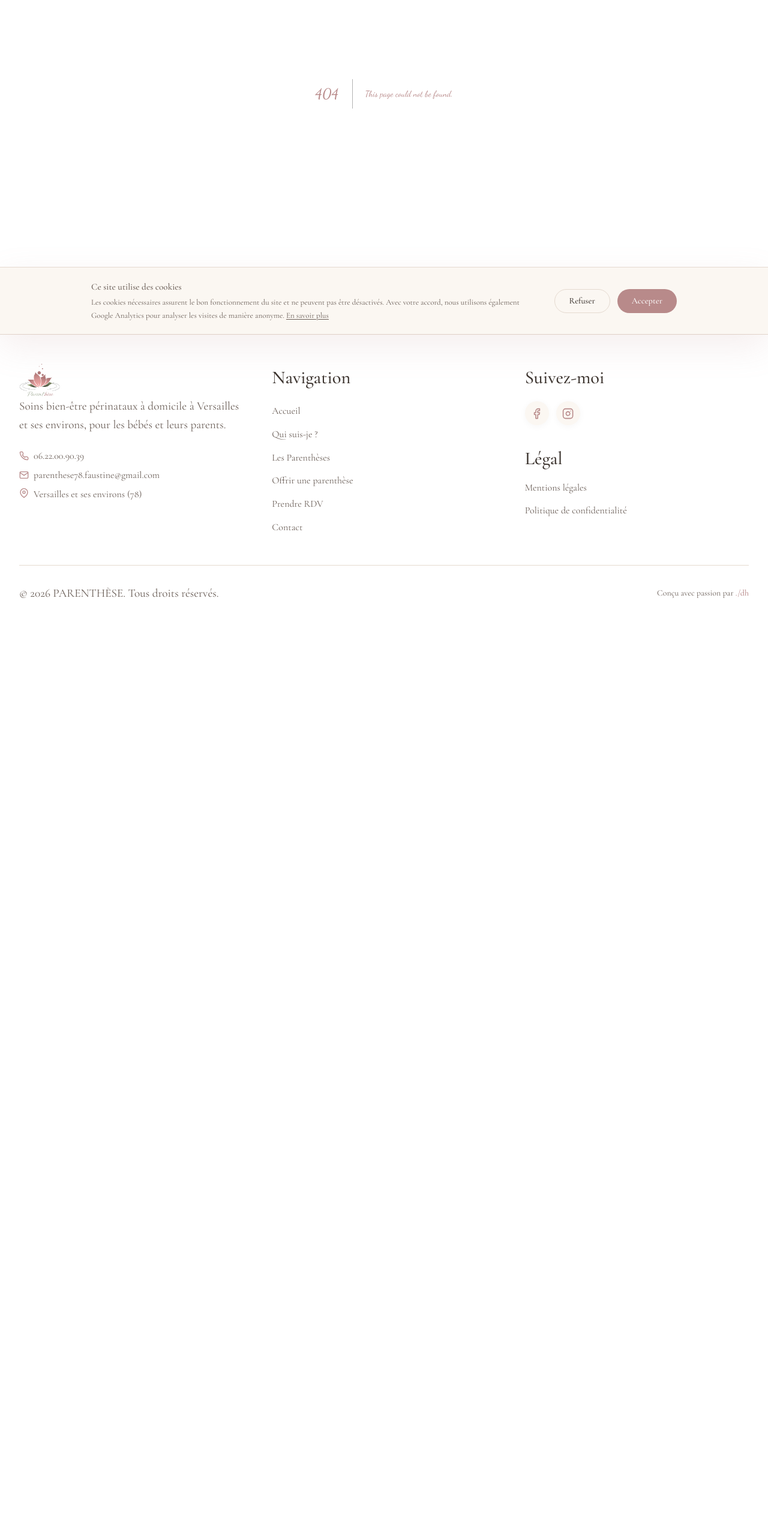
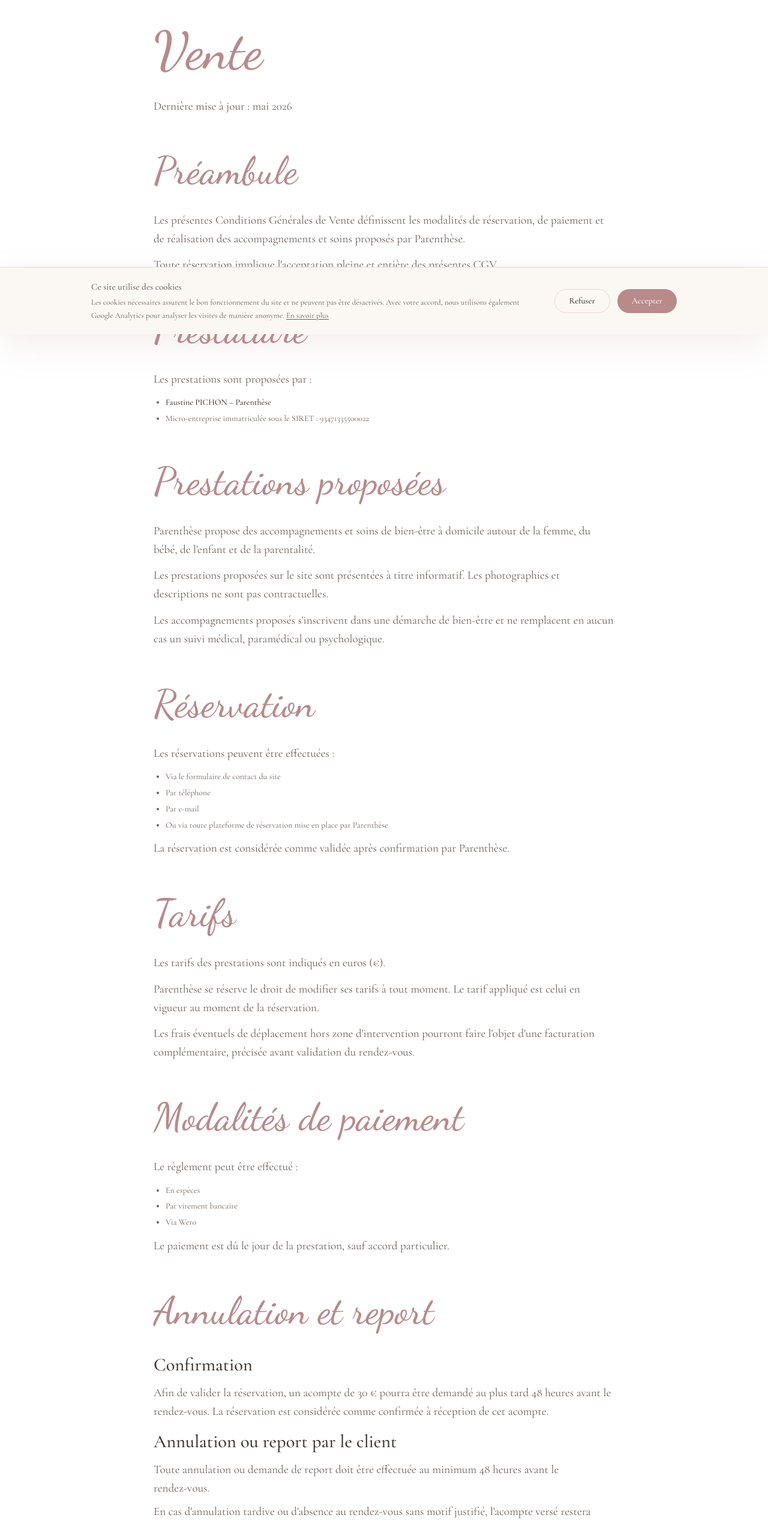
Before and after one commit to usernameDenys/parenthese78, a Next.js app: page /cgv in a window 1280 px wide. Before the commit this address had no page. Shown: the part 243-2784 px from the top of the page at 60% size. Before the commit the page ends 1294 px from the top, so only its background shows below. Built offline with nearby package versions, Linux system fonts and the light colour scheme.

Commit message:
add CGV page, fix gift card validity, update legal pages

```diff
--- a/app/_components/footer.tsx
+++ b/app/_components/footer.tsx
@@ -18,6 +18,7 @@ const Footer = () => {
   const legalLinks = [
     { name: "Mentions légales", href: "/mentions-legales" },
     { name: "Politique de confidentialité", href: "/politique-confidentialite" },
+    { name: "CGV", href: "/cgv" },
   ];
 
   const socialLinks = [
--- a/app/api/gift-card/route.ts
+++ b/app/api/gift-card/route.ts
@@ -85,7 +85,7 @@ function recipientEmailHtml(data: GiftCardPayload): string {
             </p>
             <p style="font-size:15px;color:#6B5F58;margin:0 0 28px;line-height:1.7;">
               La carte cadeau est jointe à cet email en PDF.
-              Elle est valable <strong style="color:#3D3530;">12 mois</strong> à compter de ce jour.
+              Elle est valable <strong style="color:#3D3530;">6 mois</strong> à compter de ce jour.
             </p>
 
             <!-- Contact -->
--- /dev/null
+++ b/app/cgv/page.tsx
@@ -0,0 +1,146 @@
+import { Container } from "../_components/container";
+
+export const metadata = {
+  title: "Conditions Générales de Vente — PARENTHÈSE",
+  description: "Conditions Générales de Vente des soins et accompagnements proposés par Parenthèse.",
+};
+
+export default function CGVPage() {
+  return (
+    <main className="bg-background">
+      <section className="pt-36 pb-24">
+        <Container>
+          <div className="max-w-3xl mx-auto flex flex-col gap-12">
+            <div className="flex flex-col gap-2">
+              <h1 className="font-bold text-5xl md:text-6xl">
+                Conditions Générales de Vente
+              </h1>
+              <p className="text-muted-foreground text-sm">
+                Dernière mise à jour : mai 2026
+              </p>
+            </div>
+
+            <Section title="Préambule">
+              <p>Les présentes Conditions Générales de Vente définissent les modalités de réservation, de paiement et de réalisation des accompagnements et soins proposés par Parenthèse.</p>
+              <p>Toute réservation implique l'acceptation pleine et entière des présentes CGV.</p>
+            </Section>
+
+            <Section title="Prestataire">
+              <p>Les prestations sont proposées par :</p>
+              <ul>
+                <li><strong>Faustine PICHON – Parenthèse</strong></li>
+                <li>Micro-entreprise immatriculée sous le SIRET : 93471335500022</li>
+              </ul>
+            </Section>
+
+            <Section title="Prestations proposées">
+              <p>Parenthèse propose des accompagnements et soins de bien-être à domicile autour de la femme, du bébé, de l'enfant et de la parentalité.</p>
+              <p>Les prestations proposées sur le site sont présentées à titre informatif. Les photographies et descriptions ne sont pas contractuelles.</p>
+              <p>Les accompagnements proposés s'inscrivent dans une démarche de bien-être et ne remplacent en aucun cas un suivi médical, paramédical ou psychologique.</p>
+            </Section>
+
+            <Section title="Réservation">
+              <p>Les réservations peuvent être effectuées :</p>
+              <ul>
+                <li>Via le formulaire de contact du site</li>
+                <li>Par téléphone</li>
+                <li>Par e-mail</li>
+                <li>Ou via toute plateforme de réservation mise en place par Parenthèse</li>
+              </ul>
+              <p>La réservation est considérée comme validée après confirmation par Parenthèse.</p>
+            </Section>
+
+            <Section title="Tarifs">
+              <p>Les tarifs des prestations sont indiqués en euros (€).</p>
+              <p>Parenthèse se réserve le droit de modifier ses tarifs à tout moment. Le tarif appliqué est celui en vigueur au moment de la réservation.</p>
+              <p>Les frais éventuels de déplacement hors zone d'intervention pourront faire l'objet d'une facturation complémentaire, précisée avant validation du rendez-vous.</p>
+            </Section>
+
+            <Section title="Modalités de paiement">
+              <p>Le règlement peut être effectué :</p>
+              <ul>
+                <li>En espèces</li>
+                <li>Par virement bancaire</li>
+                <li>Via Wero</li>
+              </ul>
+              <p>Le paiement est dû le jour de la prestation, sauf accord particulier.</p>
+            </Section>
+
+            <Section title="Annulation et report">
+              <SubSection title="Confirmation">
+                <p>Afin de valider la réservation, un acompte de 30 € pourra être demandé au plus tard 48 heures avant le rendez-vous. La réservation est considérée comme confirmée à réception de cet acompte.</p>
+              </SubSection>
+              <SubSection title="Annulation ou report par le client">
+                <p>Toute annulation ou demande de report doit être effectuée au minimum 48 heures avant le rendez-vous.</p>
+                <p>En cas d'annulation tardive ou d'absence au rendez-vous sans motif justifié, l'acompte versé restera acquis à Parenthèse.</p>
+              </SubSection>
+              <SubSection title="Situations exceptionnelles">
+                <p>En cas de situation exceptionnelle (maladie, urgence, accouchement, hospitalisation ou imprévu majeur), une solution de report pourra être proposée.</p>
+              </SubSection>
+              <SubSection title="Report par le prestataire">
+                <p>Parenthèse se réserve également le droit de reporter une prestation en cas de force majeure ou d'empêchement exceptionnel.</p>
+              </SubSection>
+              <SubSection title="Retard">
+                <p>En cas de retard important du client, la durée de la prestation pourra être adaptée afin de respecter les rendez-vous suivants.</p>
+              </SubSection>
+            </Section>
+
+            <Section title="Déroulement des prestations">
+              <p>Les prestations sont réalisées à domicile, dans un environnement permettant le bon déroulement du soin ou de l'accompagnement.</p>
+              <p>Le client s'engage à fournir des informations sincères concernant sa situation ou celle de son enfant afin d'assurer un accompagnement adapté.</p>
+              <p>Pour les soins concernant les enfants mineurs, la présence d'un parent ou représentant légal est obligatoire durant toute la séance.</p>
+            </Section>
+
+            <Section title="Cartes cadeaux">
+              <p>Les cartes cadeaux sont nominatives et ne peuvent être cédées à une autre personne sans accord préalable de Parenthèse.</p>
+              <p>Elles sont valables <strong>6 mois</strong> à compter de leur date d'achat.</p>
+              <p>Les cartes cadeaux ne sont ni échangeables, ni remboursables.</p>
+              <p>Toute réservation effectuée avec une carte cadeau reste soumise aux conditions d'annulation prévues dans les présentes CGV.</p>
+            </Section>
+
+            <Section title="Responsabilité">
+              <p>Parenthèse met en œuvre tous les moyens nécessaires pour proposer un accompagnement bienveillant et adapté.</p>
+              <p>Les prestations proposées ne constituent pas des actes médicaux ou thérapeutiques au sens médical du terme.</p>
+              <p>En cas de doute concernant votre santé ou celle de votre enfant, il est recommandé de consulter un professionnel de santé.</p>
+            </Section>
+
+            <Section title="Données personnelles">
+              <p>Les données personnelles collectées dans le cadre des réservations et échanges sont traitées conformément à la Politique de confidentialité disponible sur le site.</p>
+            </Section>
+
+            <Section title="Propriété intellectuelle">
+              <p>Tous les contenus présents sur le site Parenthèse (textes, images, logo, identité visuelle) sont protégés par le droit de la propriété intellectuelle.</p>
+              <p>Toute reproduction ou utilisation sans autorisation préalable est interdite.</p>
+            </Section>
+
+            <Section title="Droit applicable">
+              <p>Les présentes Conditions Générales de Vente sont soumises au droit français.</p>
+              <p>En cas de litige, une solution amiable sera privilégiée avant toute action judiciaire. À défaut d'accord amiable, les tribunaux compétents seront ceux du ressort du siège social de Parenthèse.</p>
+            </Section>
+
+          </div>
+        </Container>
+      </section>
+    </main>
+  );
+}
+
+function Section({ title, children }: { title: string; children: React.ReactNode }) {
+  return (
+    <div className="flex flex-col gap-4">
+      <h2 className="font-bold text-xl" style={{ color: "var(--primary)" }}>{title}</h2>
+      <div className="flex flex-col gap-3 text-muted-foreground text-sm leading-relaxed [&_strong]:text-foreground [&_strong]:font-medium [&_ul]:flex [&_ul]:flex-col [&_ul]:gap-1 [&_ul]:pl-5 [&_ul]:list-disc">
+        {children}
+      </div>
+    </div>
+  );
+}
+
+function SubSection({ title, children }: { title: string; children: React.ReactNode }) {
+  return (
+    <div className="flex flex-col gap-2">
+      <h3 className="font-semibold text-base" style={{ color: "var(--foreground)" }}>{title}</h3>
+      <div className="flex flex-col gap-2">{children}</div>
+    </div>
+  );
+}
--- a/app/mentions-legales/page.tsx
+++ b/app/mentions-legales/page.tsx
@@ -71,6 +71,24 @@ export default function MentionsLegalesPage() {
                 <p>
                   <span className="font-medium text-foreground">Site :</span>{" "}
                   vercel.com
+                </p>
+              </div>
+            </div>
+
+            <div className="flex flex-col gap-4">
+              <h2 className="font-bold text-xl text-primary">Nom de domaine</h2>
+              <div className="text-muted-foreground text-sm leading-relaxed flex flex-col gap-1">
+                <p>
+                  <span className="font-medium text-foreground">Registrar :</span>{" "}
+                  OVH SAS
+                </p>
+                <p>
+                  <span className="font-medium text-foreground">Adresse :</span>{" "}
+                  2 rue Kellermann, 59100 Roubaix, France
+                </p>
+                <p>
+                  <span className="font-medium text-foreground">Site :</span>{" "}
+                  ovh.com
                 </p>
               </div>
             </div>
--- a/app/offrir/_components/offrir-form.tsx
+++ b/app/offrir/_components/offrir-form.tsx
@@ -190,7 +190,7 @@ export function OffrirForm() {
             </div>
             <p className="mt-8 italic text-muted-foreground leading-relaxed" style={{ fontSize: "0.95rem" }}>
               La carte est envoyée par email à la personne de votre choix (ou à
-              vous, pour la remettre en main propre). Valable 12 mois.
+              vous, pour la remettre en main propre). Valable 6 mois.
             </p>
           </div>
 
@@ -462,7 +462,7 @@ export function OffrirForm() {
                     </span>
                   </div>
                   <p className="text-xs italic" style={{ color: "var(--color-ink-mute)" }}>
-                    Valable 12 mois · Règlement après contact de Faustine
+                    Valable 6 mois · Règlement après contact de Faustine
                   </p>
                 </div>
 
--- a/app/politique-confidentialite/page.tsx
+++ b/app/politique-confidentialite/page.tsx
@@ -17,7 +17,7 @@ export default function PolitiqueConfidentialitePage() {
                 Politique de confidentialité
               </h1>
               <p className="text-muted-foreground text-sm">
-                Dernière mise à jour : avril 2026
+                Dernière mise à jour : mai 2026
               </p>
             </div>
 
```
